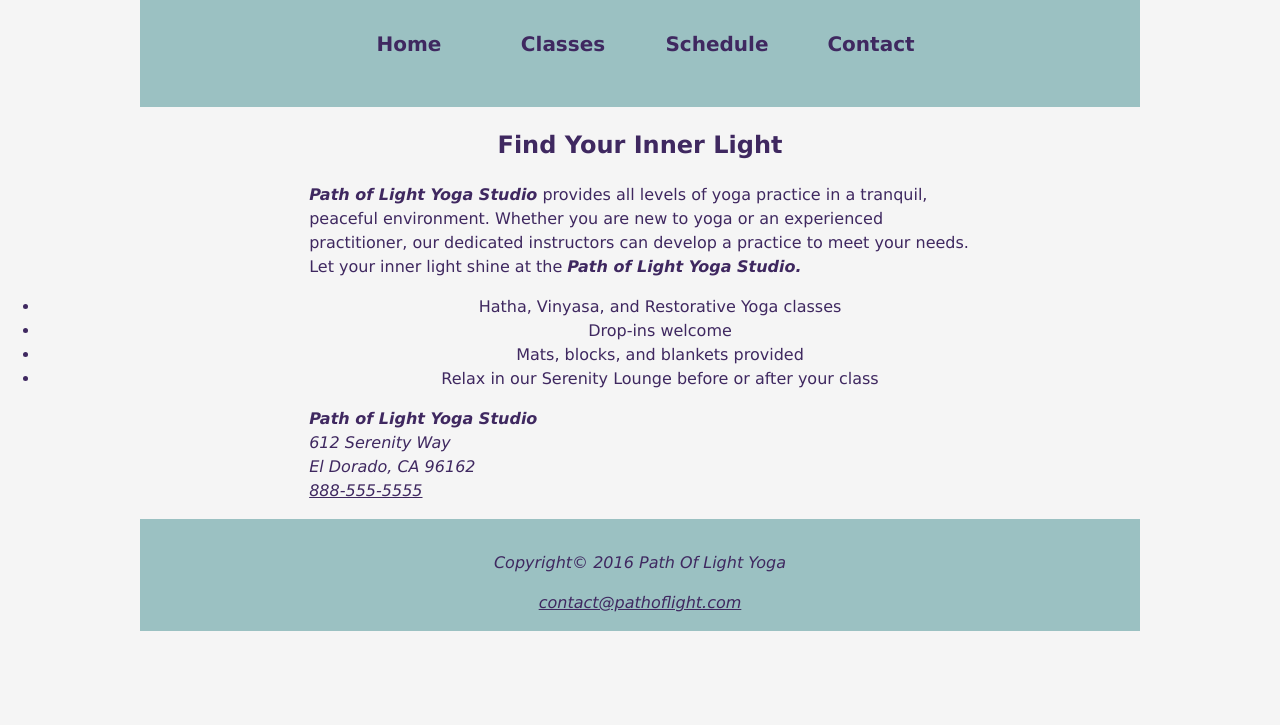
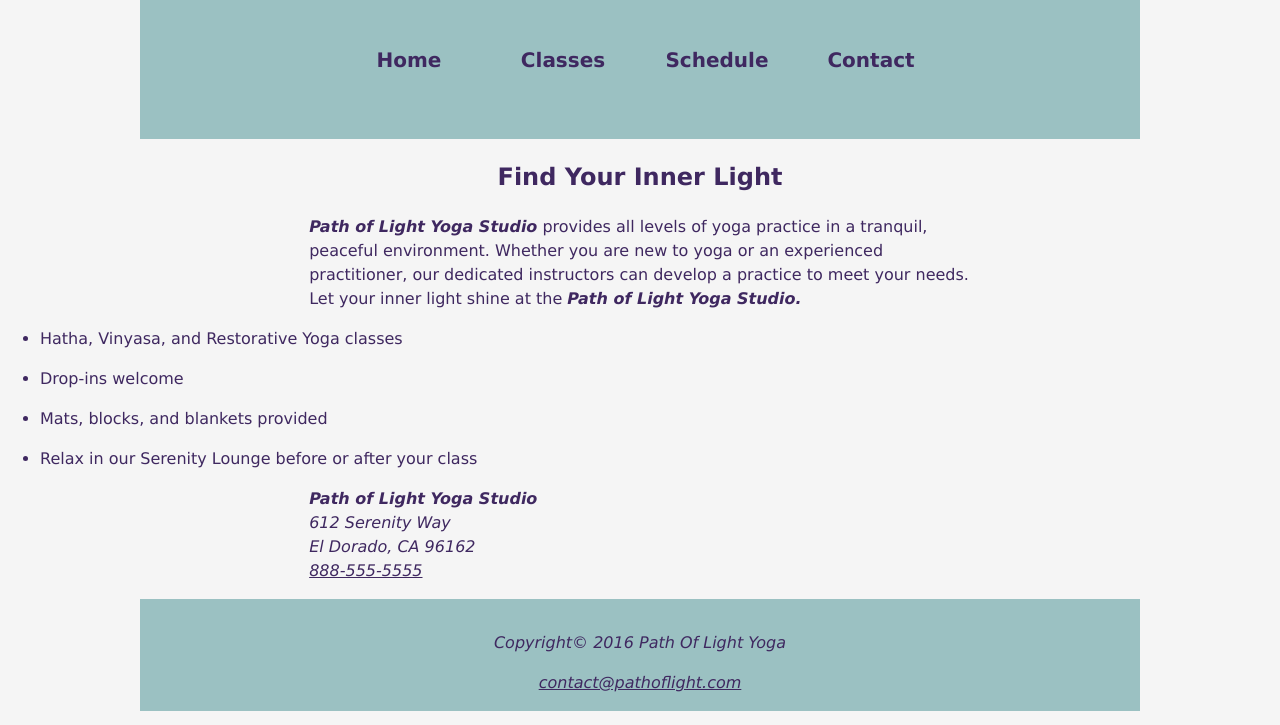
Before and after one commit to amshiha1/git215_setup, a plain HTML site: page index.html in a window 1280 px wide. Shown: the part 75-800 px from the top of the page. Drawn offline with Linux system fonts and the light colour scheme.

Commit message:
Update yoga.css

```diff
--- a/yoga.css
+++ b/yoga.css
@@ -84,7 +84,7 @@ footer{
 	text-align: center;
 }
 li{
-	text-align: center;
+	margin: 16px auto;
 }
 li::marker{
 	text-align: center;
```
